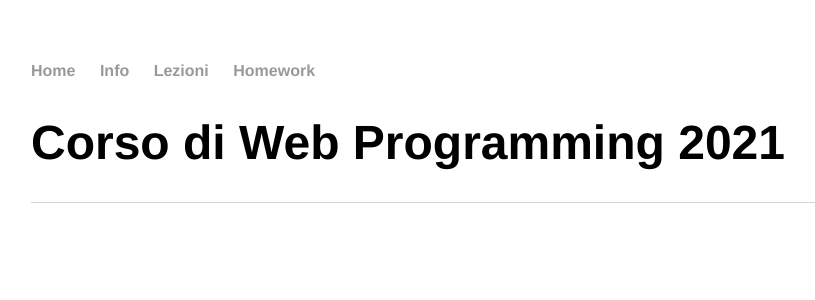
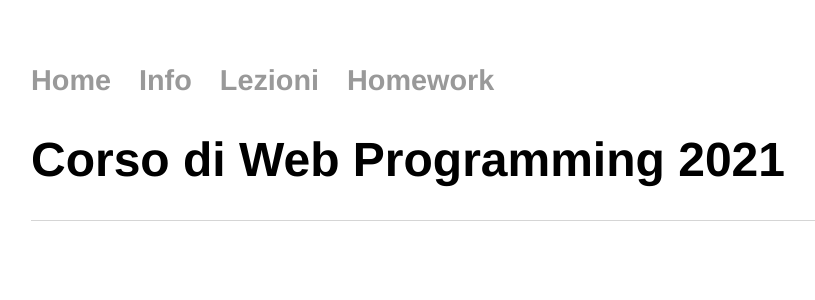
Before and after one commit to perceivelab/database-course, a Jekyll site: the page built from index.html, in a window 1280 px wide. Shown: the top 300 px of the page, without its empty margins (161-976 px from the left). Built offline with Jekyll 4.4.1, drawn with Linux system fonts in a browser that asks for light colours.

Commit message:
Update main.css

```diff
--- a/css/main.css
+++ b/css/main.css
@@ -14,6 +14,8 @@ h4 { font-size: 1.9em; }
 nav ul, footer ul { font-size: 1em; font-family: 'Helvetica', 'Arial', 'Sans-Serif'; padding: 0px; list-style: none; font-weight: bold; }
 nav ul li, footer ul li { display: inline; margin-right: 20px; }
 
+nav { font-size: 1.8em }
+
 footer { border-top: 1px solid #d5d5d5; font-size: .8em; }
 
 /* Blog */
```
